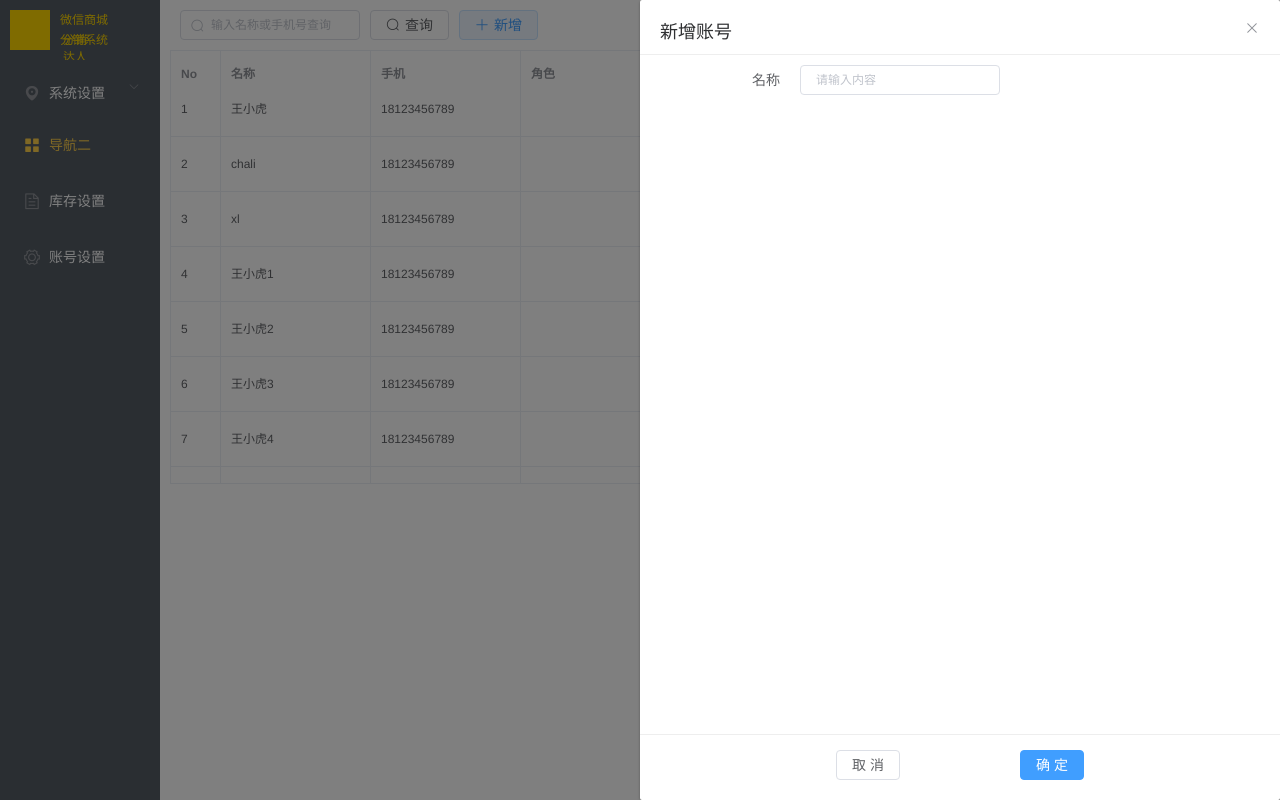
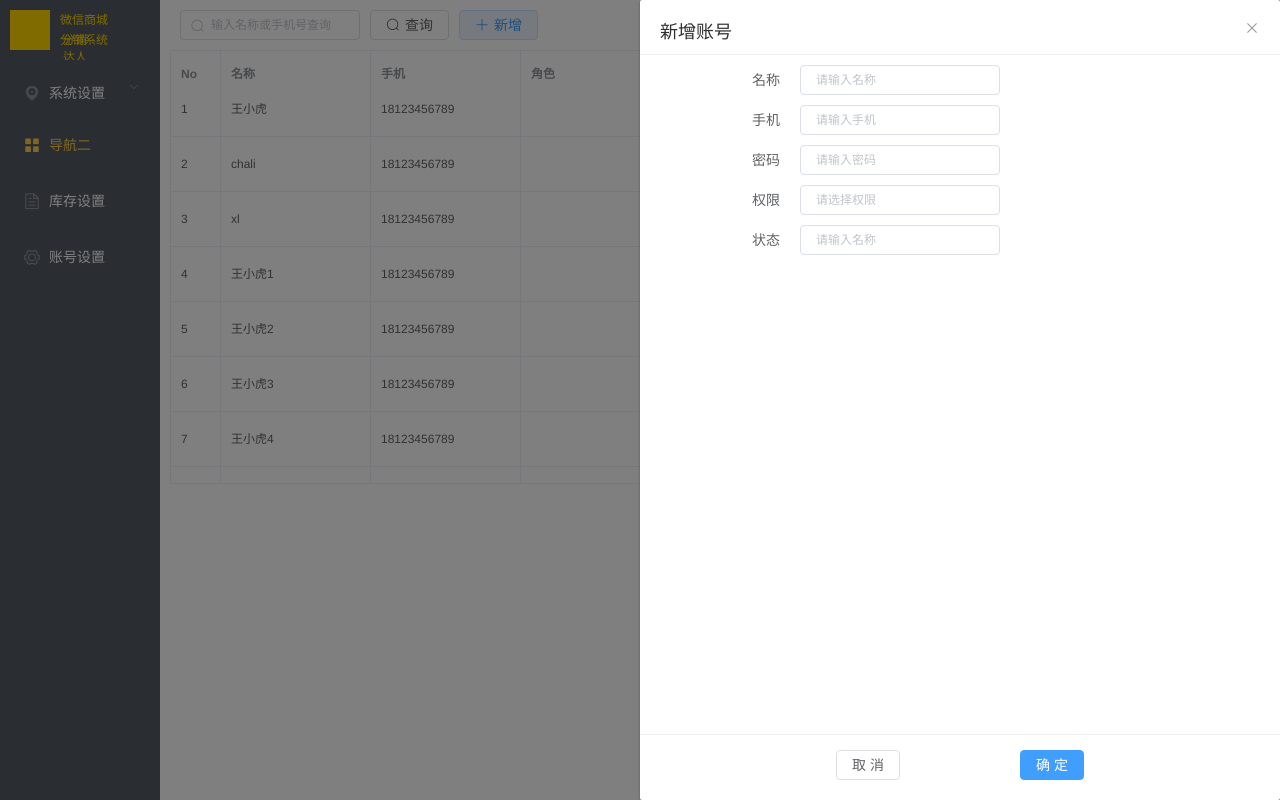
Before and after one commit to 572923574/NewSellOperateSystemH5, a Vue app: page / in a window 1280 px wide. Both pictures are taken after a click on the button "新增". Built offline with nearby package versions, Linux system fonts and the light colour scheme.

Commit message:
Update AccountForm.vue
添加输入框

```diff
--- a/src/components/form/AccountForm.vue
+++ b/src/components/form/AccountForm.vue
@@ -1,9 +1,39 @@
 <template>
+    <!-- 新增、编辑账号弹框 -->
     <div>
         <div class="formRow">
             <div class="formRowItem">
+                <!-- 名称 -->
                 <div class="rowItemLabel">{{accountLabel.nameLabel}}</div>
-                <el-input class="nameInput rowInput" v-model="accountData.name" placeholder="请输入内容"></el-input>
+                <el-input class="nameInput rowInput" v-model="accountData.name" :placeholder="placeholderObj.name"></el-input>
+            </div>
+        </div>
+        <div class="formRow">
+            <div class="formRowItem">
+                <!-- 手机 -->
+                <div class="rowItemLabel">{{accountLabel.mobileLabel}}</div>
+                <el-input class="nameInput rowInput" v-model="accountData.mobile" :placeholder="placeholderObj.mobile"></el-input>
+            </div>
+        </div>
+        <div class="formRow">
+            <div class="formRowItem">
+                <!-- 密码 -->
+                <div class="rowItemLabel">{{accountLabel.passwordLabel}}</div>
+                <el-input class="nameInput rowInput" v-model="accountData.password" :placeholder="placeholderObj.password"></el-input>
+            </div>
+        </div>
+        <div class="formRow">
+            <div class="formRowItem">
+                <!-- 权限 -->
+                <div class="rowItemLabel">{{accountLabel.rightLabel}}</div>
+                <el-input class="nameInput rowInput" v-model="accountData.right" :placeholder="placeholderObj.right"></el-input>
+            </div>
+        </div>
+        <div class="formRow">
+            <div class="formRowItem">
+                <!-- 状态 -->
+                <div class="rowItemLabel">{{accountLabel.statusLabel}}</div>
+                <el-input class="nameInput rowInput" v-model="accountData.status" :placeholder="placeholderObj.status"></el-input>
             </div>
         </div>
     </div>
@@ -15,9 +45,26 @@ export default {
             // label对象
             accountLabel:{
                 nameLabel:"名称",
+                mobileLabel:"手机",
+                passwordLabel:"密码",
+                rightLabel:"权限",
+                statusLabel:"状态",
             },
+            // 数据对象
             accountData:{
                 name:'',
+                mobile:"",
+                password:"",
+                right:"",
+                status:"",
+            },
+            // placeholder提示对象
+            placeholderObj:{
+                name:'请输入名称',
+                mobile:"请输入手机",
+                password:"请输入密码",
+                right:"请选择权限",
+                status:"请输入名称",
             }
         }
     }
@@ -25,6 +72,13 @@ export default {
 </script>
 
 <style lang="less" scoped>
+.formRow{
+    // 表单行
+    width: 100%;
+    display: block;
+    .formRowItem{
+        height: 30px;
+        padding-bottom: 10px;
         .rowItemLabel{
             // 输入框label
             width: 100px;
@@ -38,4 +92,7 @@ export default {
             float: left;
             margin:0 10px;
         }
+    }
+
+}
 </style>
```
Lines whose indentation alone changed are shown as unchanged.
